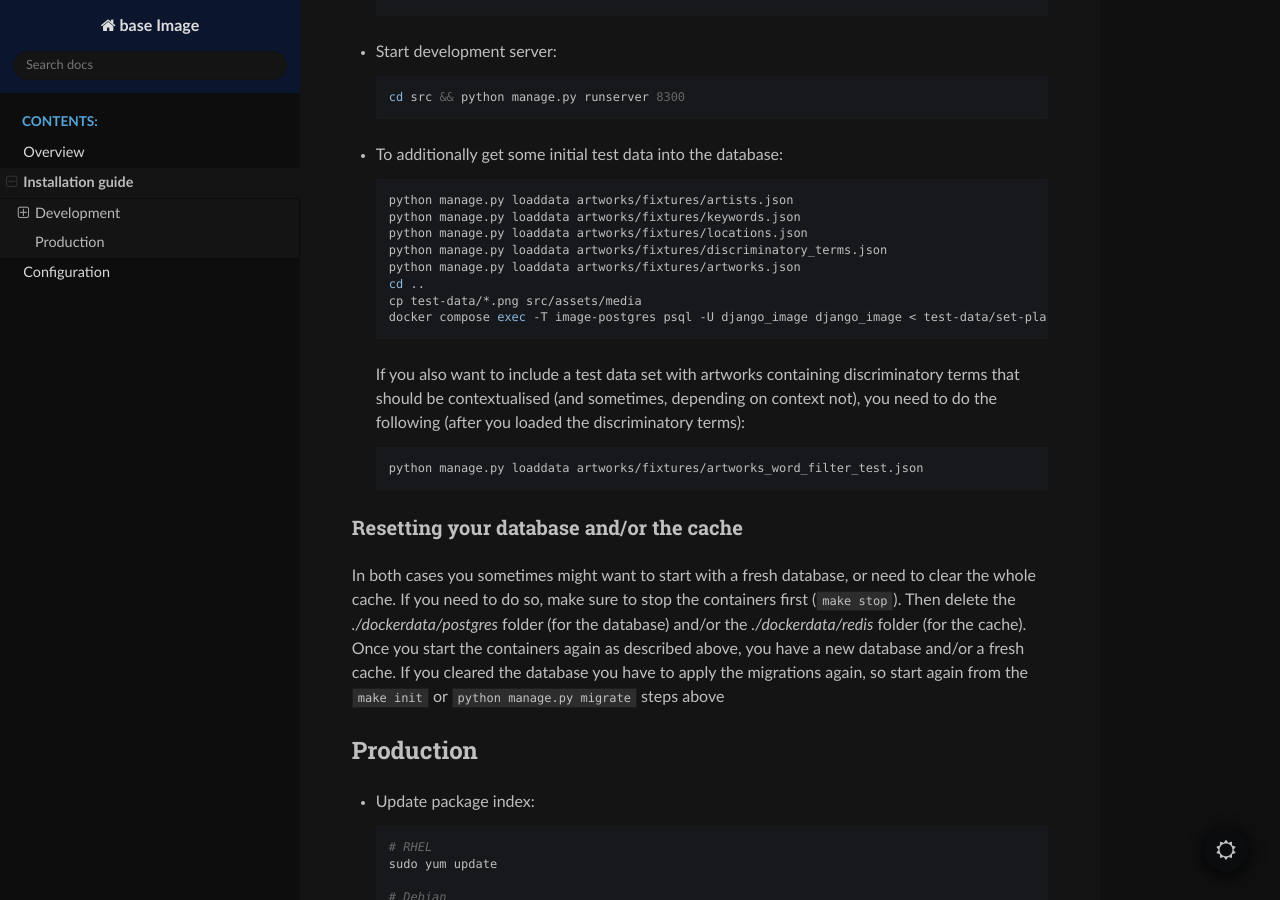
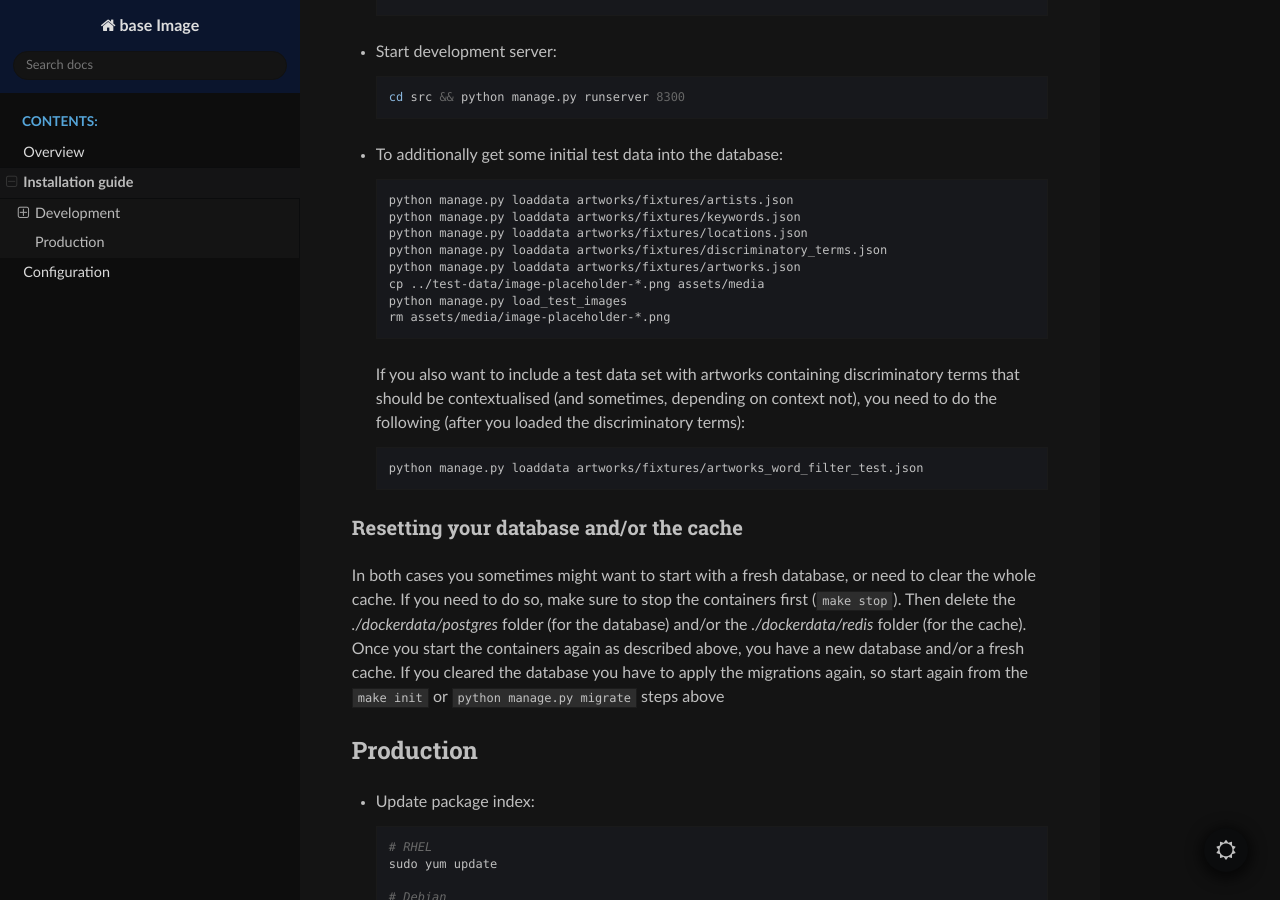
Before and after one commit to base-angewandte/image-backend, a Sphinx documentation site: the page built from docs/install.md, in a window 1280 px wide and 900 px high, scrolled down 1964 px. Built offline with Sphinx 7.4.7 and the Read the Docs theme 3.1.0, drawn with Linux system fonts in a browser that asks for light colours.

Commit message:
docs: update install section regarding test data

````diff
--- a/docs/install.md
+++ b/docs/install.md
@@ -118,9 +118,9 @@ subsections.
   python manage.py loaddata artworks/fixtures/locations.json
   python manage.py loaddata artworks/fixtures/discriminatory_terms.json
   python manage.py loaddata artworks/fixtures/artworks.json
-  cd ..
-  cp test-data/*.png src/assets/media
-  docker compose exec -T image-postgres psql -U django_image django_image < test-data/set-placeholder-images.sql
+  cp ../test-data/image-placeholder-*.png assets/media
+  python manage.py load_test_images
+  rm assets/media/image-placeholder-*.png
   ```
 
   If you also want to include a test data set with artworks containing
````
